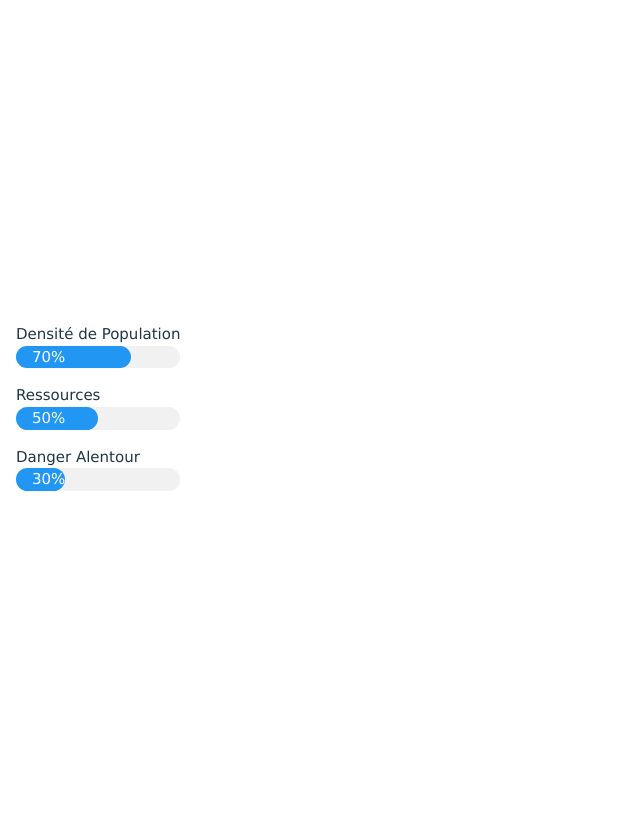
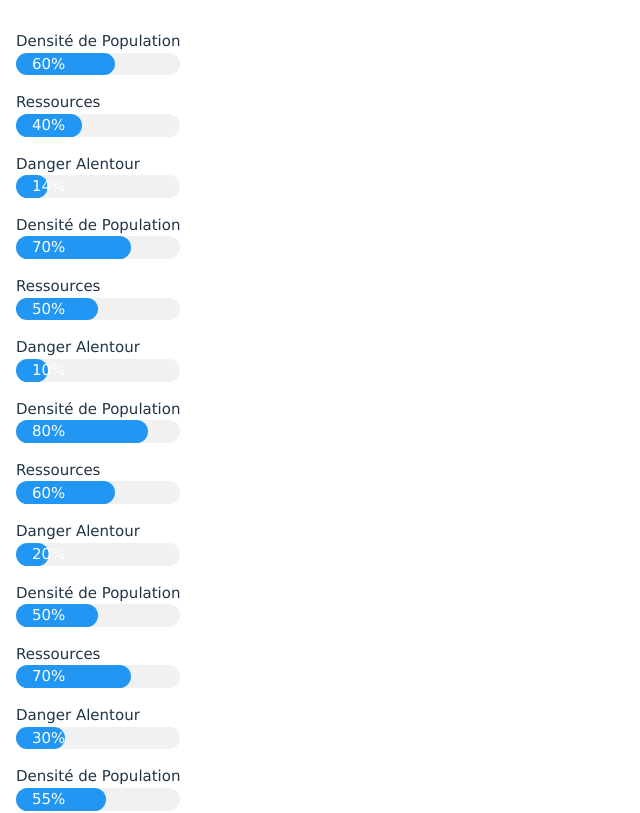
Before and after one commit to Qiu-Nick/protoJam, a React (Vite) app in the folder my-react-app/: page / in a window 1280 px wide. Shown: the top 813 px of the page, without its empty margins (0-640 px from the left). Built offline with nearby package versions, Linux system fonts and the light colour scheme.

Commit message:
Lien avec données

```diff
--- a/my-react-app/src/App.tsx
+++ b/my-react-app/src/App.tsx
@@ -1,6 +1,7 @@
 import { useState } from "react";
 import "./App.css";
 import ProgressBar from "./component/progressBar/ProgressBar";
+import sites from "./Site";
 
 function App() {
 	const [count, setCount] = useState(0);
@@ -8,9 +9,22 @@ function App() {
 	return (
 		<>
 			<div className="progress-bars">
-				<ProgressBar label="Densité de Population" percentage={70} />
-				<ProgressBar label="Ressources" percentage={50} />
-				<ProgressBar label="Danger Alentour" percentage={30} />
+				{sites.map((site) => (
+					<div key={site.ID}>
+						<ProgressBar
+							label="Densité de Population"
+							percentage={Number.parseInt(site.densité)}
+						/>
+						<ProgressBar
+							label="Ressources"
+							percentage={Number.parseInt(site.ressources)}
+						/>
+						<ProgressBar
+							label="Danger Alentour"
+							percentage={Number.parseInt(site.danger_alentour)}
+						/>
+					</div>
+				))}
 			</div>
 		</>
 	);
```
